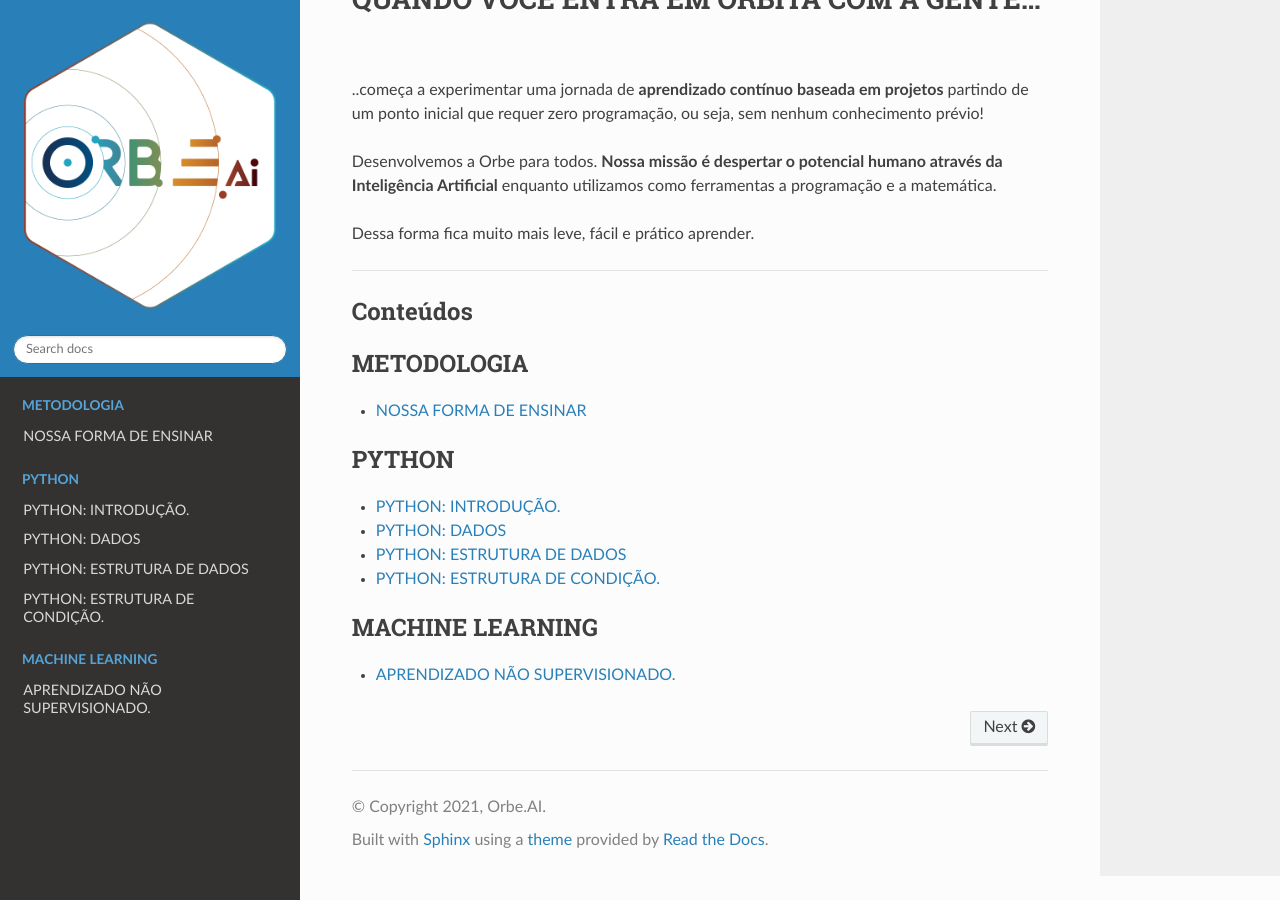
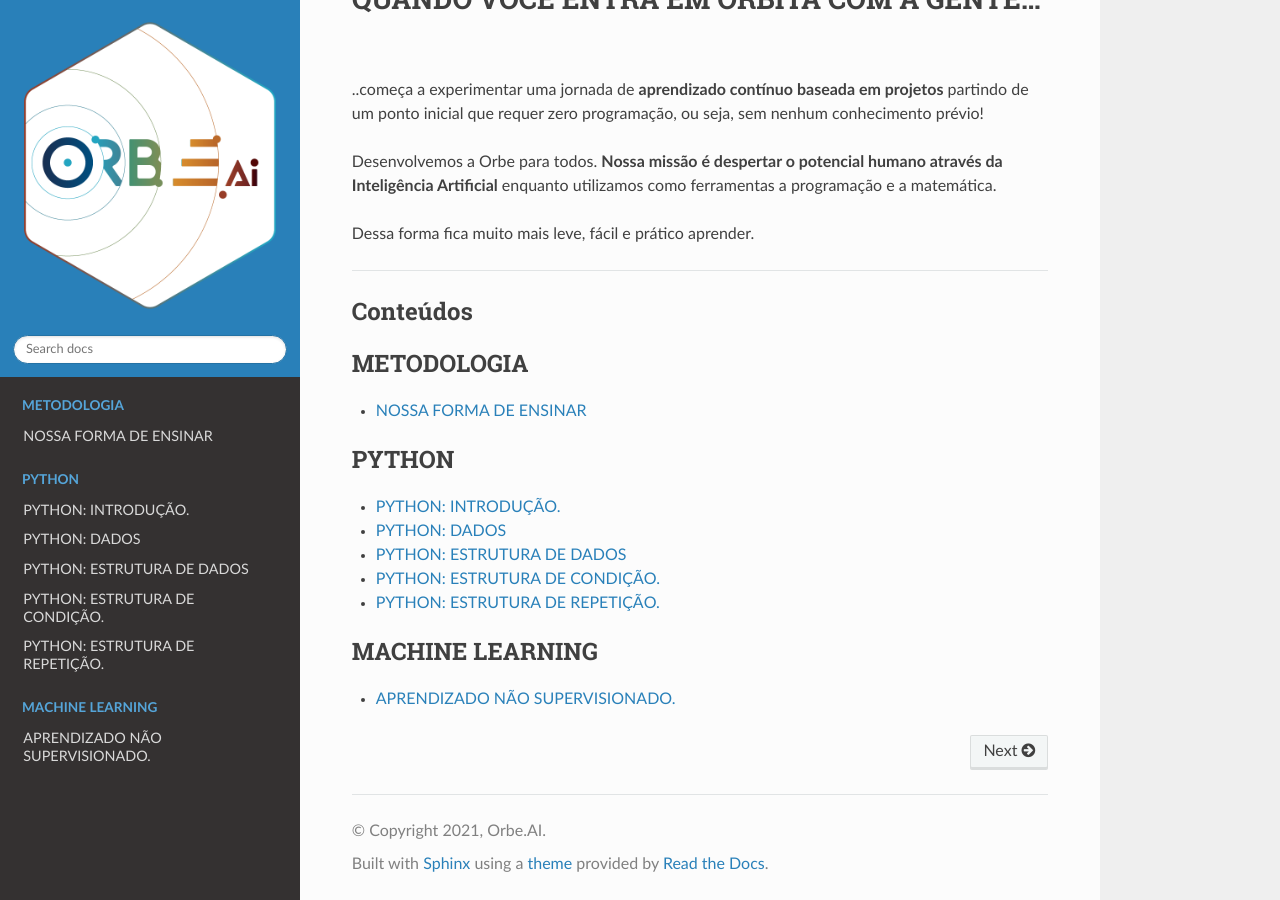
Before and after one commit to OrbeAI/rtd-python, a Sphinx documentation site: the page built from docs/index.rst, in a window 1280 px wide and 900 px high, scrolled down 506 px. Built offline with Sphinx 7.4.7 and the Read the Docs theme 2.0.0, drawn with Linux system fonts in a browser that asks for light colours.

Commit message:
Update index.rst

```diff
--- a/docs/index.rst
+++ b/docs/index.rst
@@ -37,6 +37,7 @@ Conteúdos
    python_dados
    python_estrutura_dados
    python_estrutura_condicao
+   python_estrutura_repeticao
 
 .. toctree::
    :caption: MACHINE LEARNING
```
